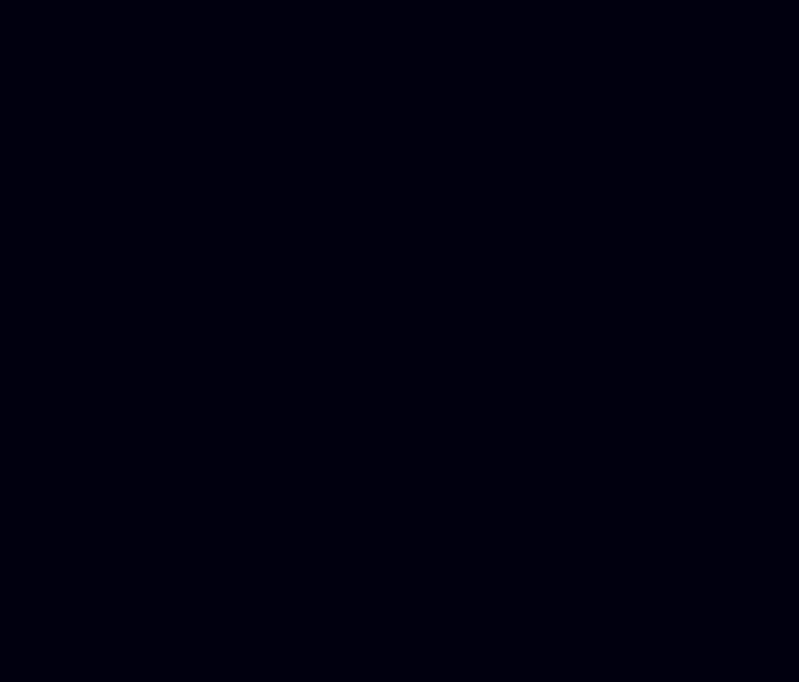
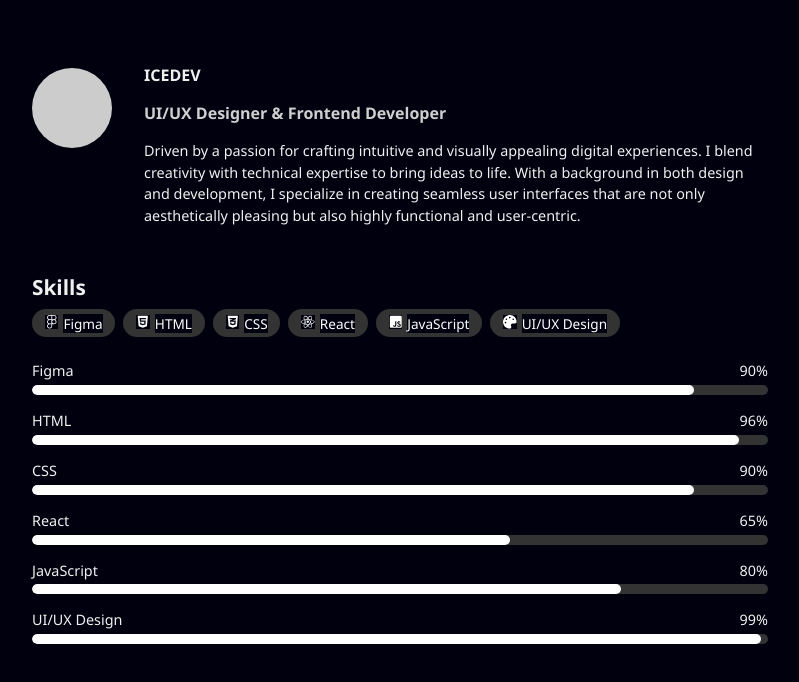
Before and after one commit to morounmubo0/Portfolio-website-, a React (Vite) app: page /skills in a window 1280 px wide. Before the commit this address had no page. Shown: the top 682 px of the page, without its empty margins (240-1039 px from the left). Built offline with nearby package versions, Linux system fonts and the light colour scheme.

Commit message:
making the perfect page

```diff
--- a/package.json
+++ b/package.json
@@ -12,6 +12,7 @@
   "dependencies": {
     "react": "^19.1.0",
     "react-dom": "^19.1.0",
+    "react-icons": "^5.5.0",
     "react-router-dom": "^7.7.1"
   },
   "devDependencies": {
--- a/src/App.jsx
+++ b/src/App.jsx
@@ -1,6 +1,7 @@
 import { BrowserRouter as Router, Routes, Route } from "react-router-dom";
 import AboutPage from './Pages/AboutPage/AboutPages'
 import HomePage from './Pages/HomePage/HomePages'
+import Skill from "./Pages/Skill/Skill";
 import './App.css'
 
 function App() {
@@ -10,6 +11,7 @@
       <Routes>
         <Route path="/" element={<HomePage />} />
         <Route path="/about" element={<AboutPage />} />
+        <Route path="/skills" element={<Skill />} />
       </Routes>
     </Router>
   )
--- a/src/Components/Navbar/Navbar.jsx
+++ b/src/Components/Navbar/Navbar.jsx
@@ -11,6 +11,7 @@
       <ul className='nav-menu'>
         <Link to="/"><li>Home</li></Link>
         <Link to="/about"><li>About</li></Link>
+        <Link to="/skills"><li>Skills</li></Link>
       </ul>
     </div>
   )
--- /dev/null
+++ b/src/Pages/Skill/Skill.css
@@ -0,0 +1,93 @@
+.skill-container {
+  color: #f0f0f0;
+  max-width: 800px;
+  margin: 2rem auto;
+  padding: 2rem;
+  border-radius: 12px;
+  font-family: 'Segoe UI', Tahoma, Geneva, Verdana, sans-serif;
+}
+
+.profile-section {
+  display: flex;
+  align-items: flex-start;
+  gap: 2rem;
+  margin-bottom: 2rem;
+}
+
+.avatar {
+  width: 80px;
+  height: 80px;
+  border-radius: 50%;
+  background-color: #ccc;
+  flex-shrink: 0;
+   margin-top: 0.25rem;
+}
+
+
+.text-content h2 {
+  margin: 0;
+  font-size: 1rem;
+}
+
+.role {
+  font-weight: bold;
+  color: #cfcfcf;
+}
+
+.bio {
+  font-size: 0.9rem;
+  line-height: 1.5;
+  margin-top: 0.5rem;
+}
+
+.skills-heading {
+  margin-top: 1rem;
+  margin-bottom: 0.5rem;
+  font-size: 1.3rem;
+}
+
+.badges {
+  display: flex;
+  flex-wrap: wrap;
+  gap: 0.5rem;
+  margin-bottom: 1.5rem;
+}
+
+.badge {
+  background-color: #333;
+  color: #fff;
+  padding: 0.3rem 0.8rem;
+  border-radius: 20px;
+  font-size: 0.85rem;
+}
+
+.skill-bars {
+  display: flex;
+  flex-direction: column;
+  gap: 1rem;
+}
+
+.skill-bar {
+  display: flex;
+  flex-direction: column;
+}
+
+.skill-label {
+  display: flex;
+  justify-content: space-between;
+  font-size: 0.9rem;
+  margin-bottom: 0.3rem;
+}
+
+.progress-bar {
+  background-color: #333;
+  height: 10px;
+  border-radius: 10px;
+  overflow: hidden;
+}
+
+.progress {
+  height: 100%;
+  background-color: #fff;
+    border-radius: 10px;
+}
--- /dev/null
+++ b/src/Pages/Skill/Skill.jsx
@@ -0,0 +1,62 @@
+import './Skill.css';
+import {
+    FaFigma,
+    FaHtml5,
+    FaCss3Alt,
+    FaReact,
+    FaJsSquare,
+    FaPalette
+} from 'react-icons/fa';
+
+const skills = [
+    { name: 'Figma', level: 90, icon: <FaFigma /> },
+    { name: 'HTML', level: 96, icon: <FaHtml5 /> },
+    { name: 'CSS', level: 90, icon: <FaCss3Alt /> },
+    { name: 'React', level: 65, icon: <FaReact /> },
+    { name: 'JavaScript', level: 80, icon: <FaJsSquare /> },
+    { name: 'UI/UX Design', level: 99, icon: <FaPalette /> },
+];
+
+const Skill = () => {
+    return (
+        <div className="skill-container">
+            <div className="profile-section">
+                <div className="avatar" />
+                <div className="text-content">
+                    <h2>ICEDEV</h2>
+                    <p className="role">UI/UX Designer & Frontend Developer</p>
+                    <p className="bio">
+                        Driven by a passion for crafting intuitive and visually appealing digital experiences. I blend creativity with technical expertise to bring ideas to life. With a background in both design and development, I specialize in creating seamless user interfaces that are not only aesthetically pleasing but also highly functional and user-centric.
+                    </p>
+                </div>
+            </div>
+
+            <h3 className="skills-heading">Skills</h3>
+
+            <div className="badges">
+                {skills.map((skill) => (
+                    <span key={skill.name} className="badge">
+                        {skill.icon}
+                        <span style={{ marginLeft: '5px' }}>{skill.name}</span>
+                    </span>
+                ))}
+            </div>
+
+            <div className="skill-bars">
+                {skills.map((skill) => (
+                    <div key={skill.name} className="skill-bar">
+                        <div className="skill-label">
+                            <span>{skill.name}</span>
+                            <span>{skill.level}%</span>
+                        </div>
+                        <div className="progress-bar">
+                            <div className="progress" style={{ width: `${skill.level}%` }} />
+                        </div>
+                    </div>
+                ))}
+            </div>
+        </div>
+    );
+};
+
+export default Skill;
```
Also changed, not shown: 1 other file (tests, documents, lock files or other folders).
